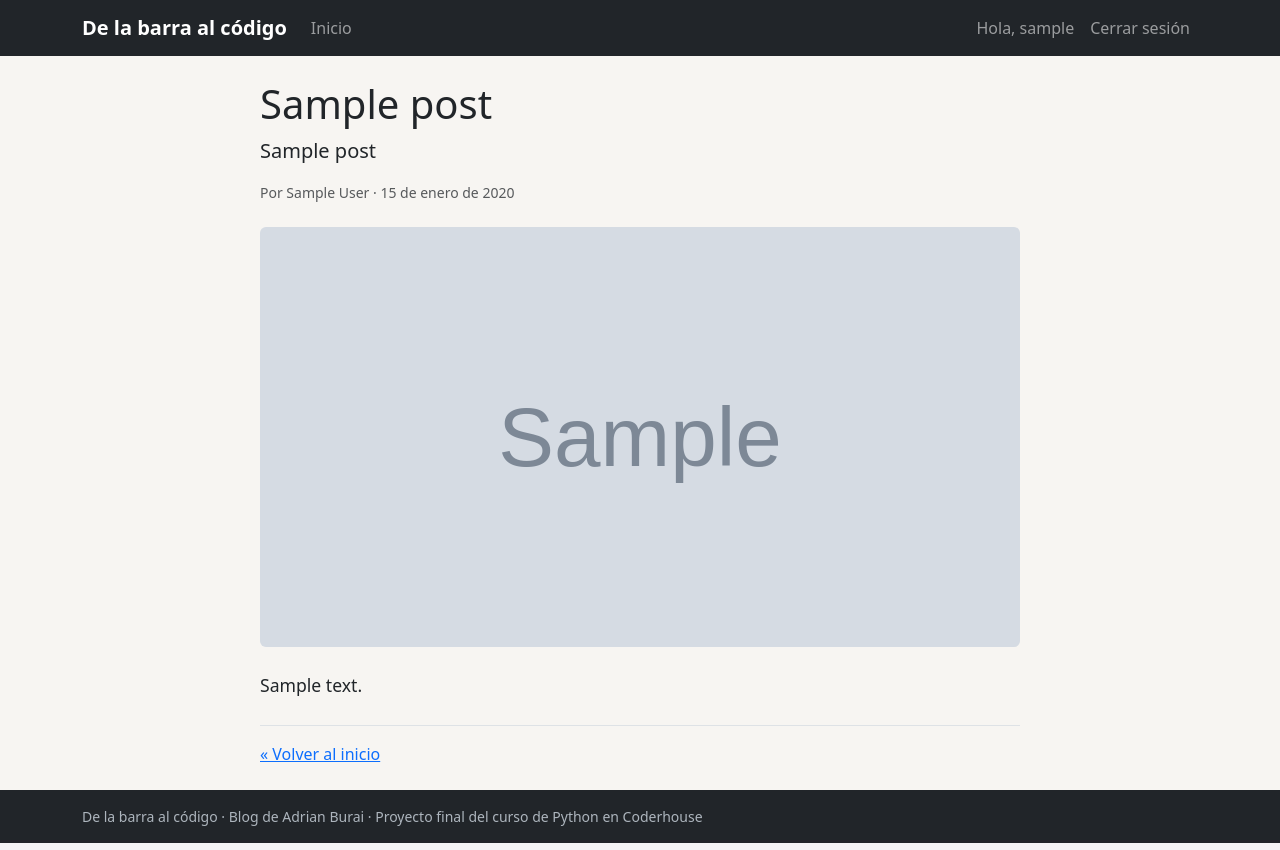
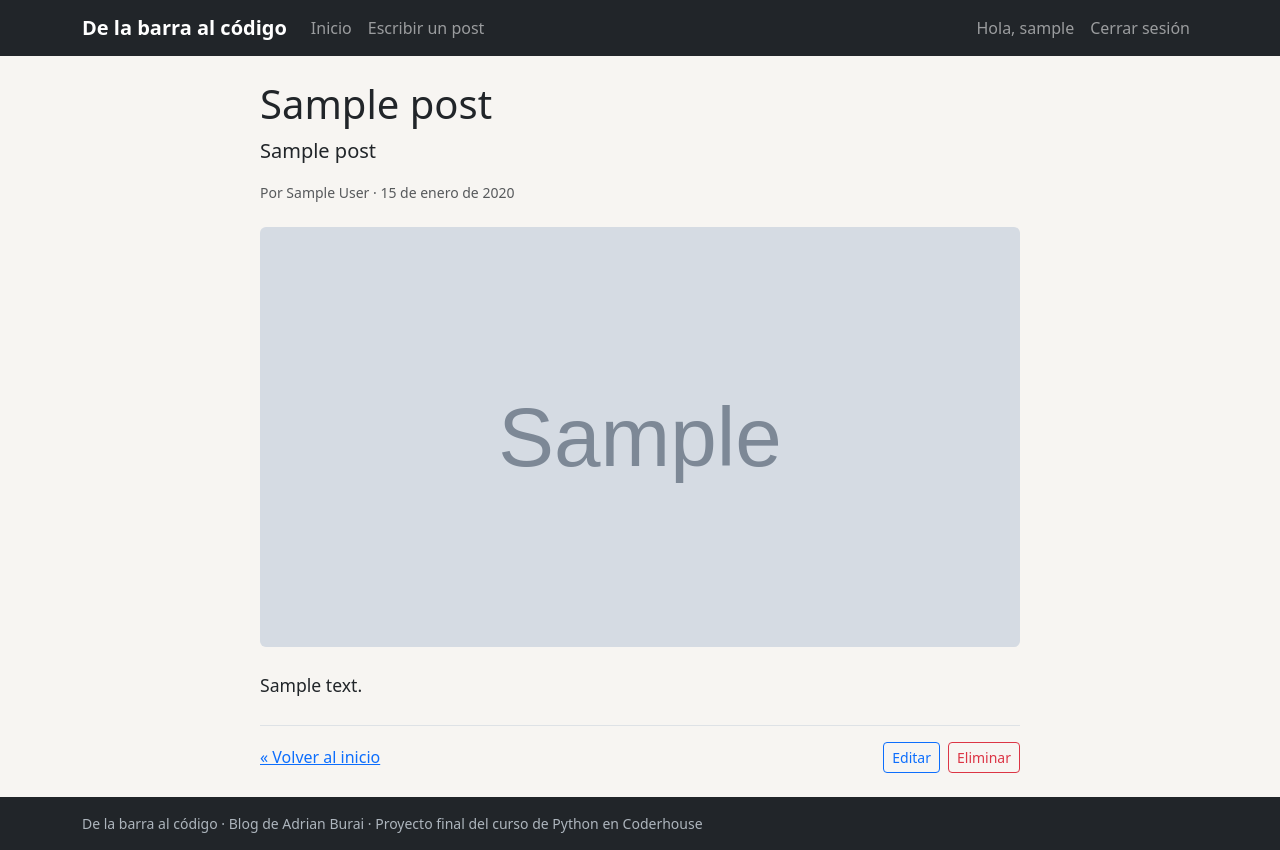
Before and after one commit to MimixGuy/entrega-final-blog-django, a Django app: page /posts/1/ in a window 1280 px wide. Run offline with Django 5.2, Linux system fonts and the light colour scheme; a user stored in the database is signed in; tables that the repository leaves empty hold one stand-in row (values such as "Sample post"); grey boxes marked "Sample" are stand-in pictures.

Commit message:
CRUD de posts desde la web: crear, editar y eliminar con LoginRequiredMixin. Solo el autor puede editar o borrar su post (403 si no)

```diff
--- a/blog/templates/blog/detalle_post.html
+++ b/blog/templates/blog/detalle_post.html
@@ -25,8 +25,12 @@
         {{ post.contenido|linebreaks }}
     </div>
 
-    <footer class="mt-4 pt-3 border-top">
-        <a href="{% url 'blog:lista' %}">« Volver al inicio</a>
+    <footer class="mt-4 pt-3 border-top d-flex flex-wrap gap-2 align-items-center">
+        <a href="{% url 'blog:lista' %}" class="me-auto">« Volver al inicio</a>
+        {% if user == post.autor %}
+            <a href="{% url 'blog:editar' post.pk %}" class="btn btn-sm btn-outline-primary">Editar</a>
+            <a href="{% url 'blog:eliminar' post.pk %}" class="btn btn-sm btn-outline-danger">Eliminar</a>
+        {% endif %}
     </footer>
 </article>
 {% endblock %}
--- a/blog/urls.py
+++ b/blog/urls.py
@@ -6,5 +6,8 @@ app_name = 'blog'
 
 urlpatterns = [
     path('', views.ListaPostsView.as_view(), name='lista'),
+    path('posts/nuevo/', views.CrearPostView.as_view(), name='crear'),
     path('posts/<int:pk>/', views.DetallePostView.as_view(), name='detalle'),
+    path('posts/<int:pk>/editar/', views.EditarPostView.as_view(), name='editar'),
+    path('posts/<int:pk>/eliminar/', views.EliminarPostView.as_view(), name='eliminar'),
 ]
--- a/blog/views.py
+++ b/blog/views.py
@@ -1,6 +1,17 @@
-from django.views.generic import DetailView, ListView
+from django.contrib.auth.mixins import LoginRequiredMixin, UserPassesTestMixin
+from django.contrib.messages.views import SuccessMessageMixin
+from django.urls import reverse_lazy
+from django.views.generic import CreateView, DeleteView, DetailView, ListView, UpdateView
 
+from .forms import PostForm
 from .models import Post
+
+
+class SoloAutorMixin(UserPassesTestMixin):
+    """Solo deja pasar al autor del post. A cualquier otro usuario le devuelve un 403."""
+
+    def test_func(self):
+        return self.get_object().autor == self.request.user
 
 
 class ListaPostsView(ListView):
@@ -13,3 +24,28 @@ class ListaPostsView(ListView):
 class DetallePostView(DetailView):
     model = Post
     template_name = 'blog/detalle_post.html'
+
+
+class CrearPostView(LoginRequiredMixin, SuccessMessageMixin, CreateView):
+    model = Post
+    form_class = PostForm
+    template_name = 'blog/formulario_post.html'
+    success_message = 'El post «%(titulo)s» se publicó correctamente.'
+
+    def form_valid(self, form):
+        form.instance.autor = self.request.user
+        return super().form_valid(form)
+
+
+class EditarPostView(LoginRequiredMixin, SoloAutorMixin, SuccessMessageMixin, UpdateView):
+    model = Post
+    form_class = PostForm
+    template_name = 'blog/formulario_post.html'
+    success_message = 'Cambios guardados.'
+
+
+class EliminarPostView(LoginRequiredMixin, SoloAutorMixin, SuccessMessageMixin, DeleteView):
+    model = Post
+    template_name = 'blog/confirmar_eliminar.html'
+    success_url = reverse_lazy('blog:lista')
+    success_message = 'El post se eliminó.'
--- a/static/css/estilos.css
+++ b/static/css/estilos.css
@@ -47,6 +47,10 @@ body {
     max-width: 520px;
 }
 
+.formulario-post {
+    max-width: 760px;
+}
+
 .pie {
     background-color: #212529;
     color: #adb5bd;
--- a/templates/base.html
+++ b/templates/base.html
@@ -20,6 +20,9 @@
                 <div class="collapse navbar-collapse" id="menu">
                     <ul class="navbar-nav me-auto">
                         <li class="nav-item"><a class="nav-link" href="{% url 'blog:lista' %}">Inicio</a></li>
+                        {% if user.is_authenticated %}
+                            <li class="nav-item"><a class="nav-link" href="{% url 'blog:crear' %}">Escribir un post</a></li>
+                        {% endif %}
                     </ul>
                     <ul class="navbar-nav align-items-lg-center">
                         {% if user.is_authenticated %}
```
Also changed, not shown: blog/forms.py (added, +18 -0 lines), blog/templates/blog/confirmar_eliminar.html (added, +16 -0 lines), blog/templates/blog/formulario_post.html (added, +19 -0 lines), blog/templates/blog/lista_posts.html (+8 -1 lines), templates/403.html (added, +11 -0 lines).
